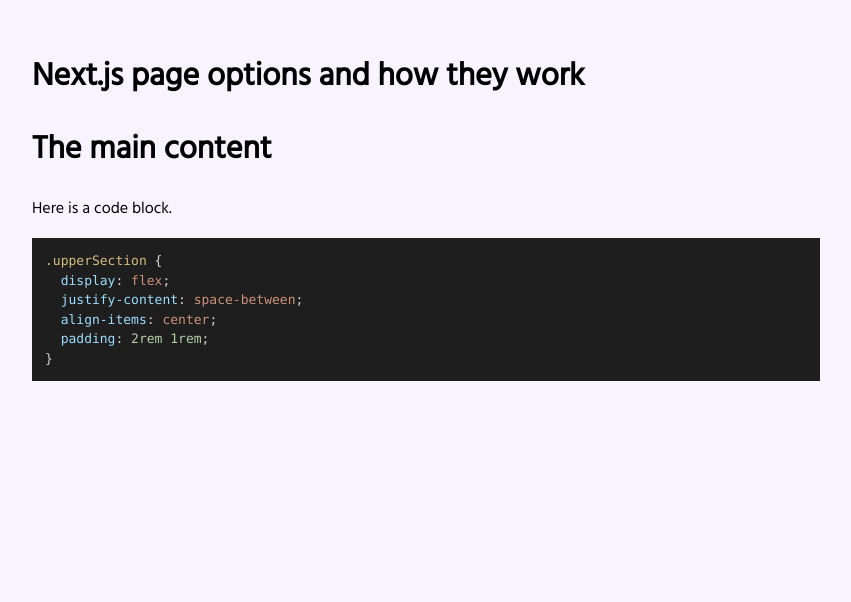
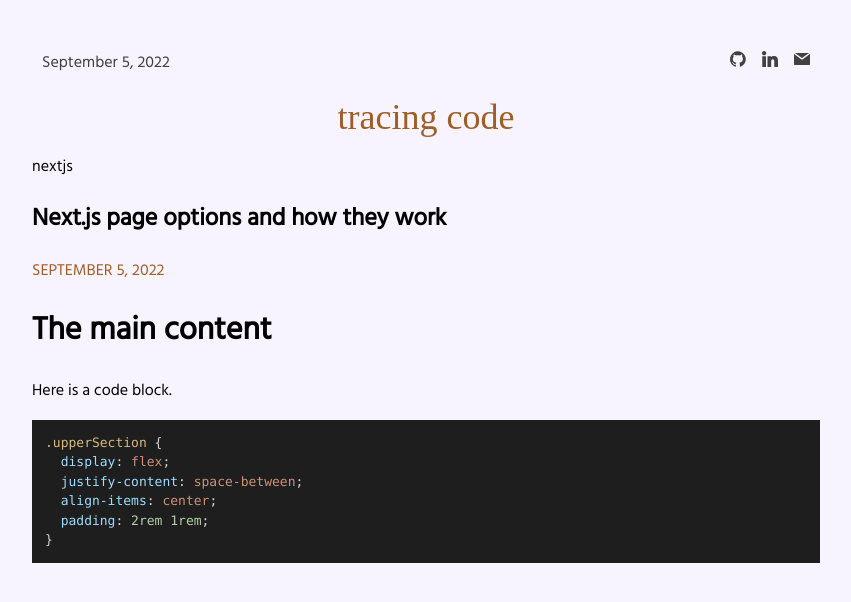
Before and after one commit to gathoni-k/tracing-code, a Next.js app: page /posts/my-first-post in a window 1280 px wide. Shown: the top 602 px of the page, without its empty margins (214-1065 px from the left). Built offline with nearby package versions, Linux system fonts and the light colour scheme; a web font is replaced by a local one.

Commit message:
Update layout

```diff
--- a/components/Header/Header.tsx
+++ b/components/Header/Header.tsx
@@ -1,6 +1,12 @@
+import Link from "next/link"
 import styles from "./header.module.css"
 export default function Header() {
   return (
-    <h1 className={styles.header}>tracing code</h1>
+    <div className={styles.header}>
+      <Link href="/">
+        <a> tracing code</a>
+      </Link>
+    </div>
+
   )
 }
--- a/pages/index.tsx
+++ b/pages/index.tsx
@@ -21,11 +21,11 @@
         <meta name="description" content="Code things I learn" />
         <link rel="icon" href="/favicon.ico" />
       </Head>
+      <main className={styles.container}>
       <div className={styles.upperSection}>
         <Date></Date>
         <Socials></Socials>
-        </div>
-      <main className={styles.container}>
+      </div>
         <Header/>
         <div className={styles.categoryWrapper}>
         <Pill text="js" background='#deecf5'/>
--- a/pages/posts/[slug].tsx
+++ b/pages/posts/[slug].tsx
@@ -4,6 +4,10 @@
 import { Prism as SyntaxHighlighter } from 'react-syntax-highlighter'
 import { vscDarkPlus } from 'react-syntax-highlighter/dist/cjs/styles/prism'
 import {postProps} from "../types"
+import Head from "next/head";
+import Socials from "../../components/Socials/Socials";
+import Date from "../../components/Date/Date";
+import Header from "../../components/Header/Header";
 interface CodeBlockProps {
     language: string
     codestring: string
@@ -19,7 +23,20 @@
     if (!frontmatter) return <></>
   return (
     <div className={styles.container}>
-        <h1>{frontmatter.title}</h1>
+        <Head>
+        <title>{frontmatter.title}</title>
+        <meta name="description" content="Code things I learn" />
+        <link rel="icon" href="/favicon.ico" />
+      </Head>
+      <div className={styles.upperSection}>
+        <Date></Date>
+        <Socials></Socials>
+      </div>
+      <Header/>
+      <p>{frontmatter.tags.join(', ')}</p>
+    <h2 className={styles.articleheading}>{frontmatter.title}</h2>
+    <span className={styles.articledate}>{frontmatter.publishedDate}</span>
+
       <ReactMarkdown
       components={{
         code({node, inline, className, children, ...props}) {
--- a/styles/Home.module.css
+++ b/styles/Home.module.css
@@ -13,7 +13,7 @@
   justify-content: center;
 }
 .categoryWrapper > * {
-  margin-right: 1rem;
+  margin: 1.2rem 1rem 0 0;
 }
 .articles {
   display: flex;
@@ -23,6 +23,9 @@
 }
 .articles > * {
   margin-top: 2rem;
+}
+.articledate {
+  color: #9f5e26;
 }
 @media (min-width: 768px) {
   .container {
```
